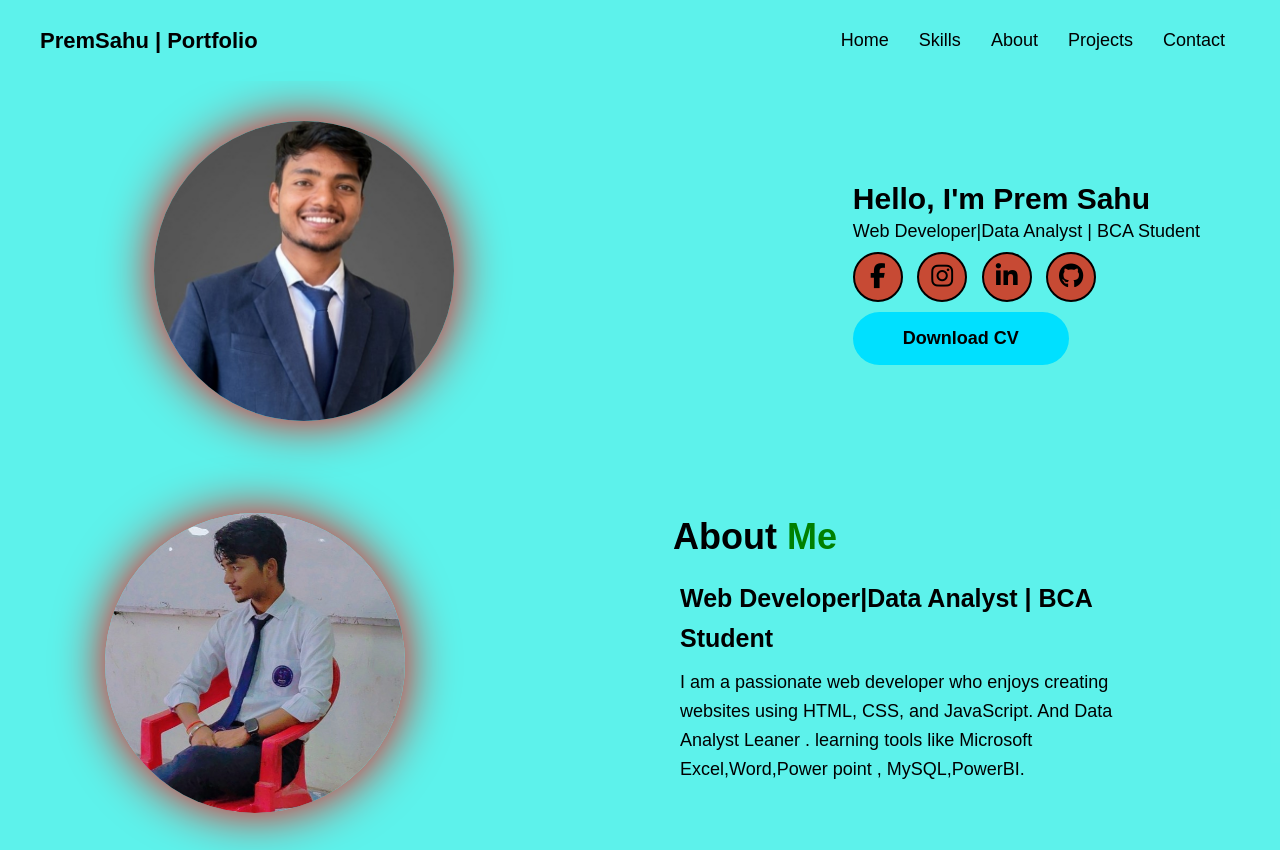
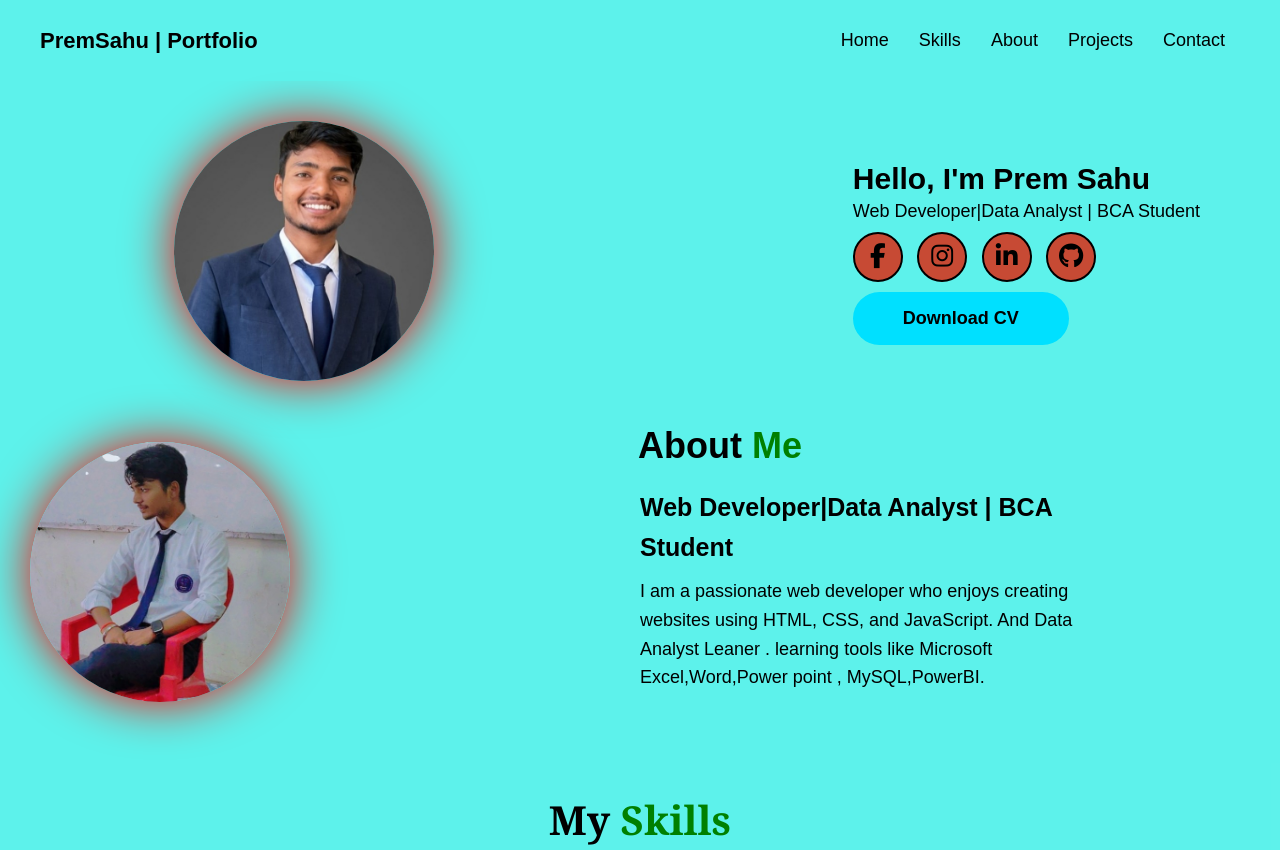
Before and after one commit to PremSahu-dev/My-Portfolio, a plain HTML site: page index.html in a window 1280 px wide. Shown: the top 850 px of the page. Drawn offline with Linux system fonts and the light colour scheme.

Commit message:
add data

```diff
--- a/style.css
+++ b/style.css
@@ -99,6 +99,7 @@ padding:40px 80px;
 flex-wrap: wrap;
 background:#3ef0e7d5;
 
+max-height: 100vh;
 
 }
 
@@ -120,12 +121,13 @@ text-align: center ;
 }
 
 .Overview-image img{
- width: 300px;
+ width: 260px;
 
-    height:300px;
+    height:260px;
     border-radius:50%;
     object-fit:cover;
   box-shadow: 0 0 50px rgb(255, 0, 0);
+
 }
 
 /* social links  */
@@ -186,7 +188,7 @@ display:flex;
 align-items:center;
 justify-content:space-between;
 gap:50px;
-min-height:50vh;
+max-height: 100vh;
 background:#3ef0e7d5;
 }
 .me{
@@ -224,13 +226,13 @@ margin-bottom:30px;
 
 
 .about-image{
-width:40%;
+width:20%;
 text-align: center;
 }
 
 .about-image img{
-width:300px;
-height: 300px;
+width:260px;
+height: 260px;
 margin-left: 30px;
     border-radius:50%;
     object-fit:cover;
```
